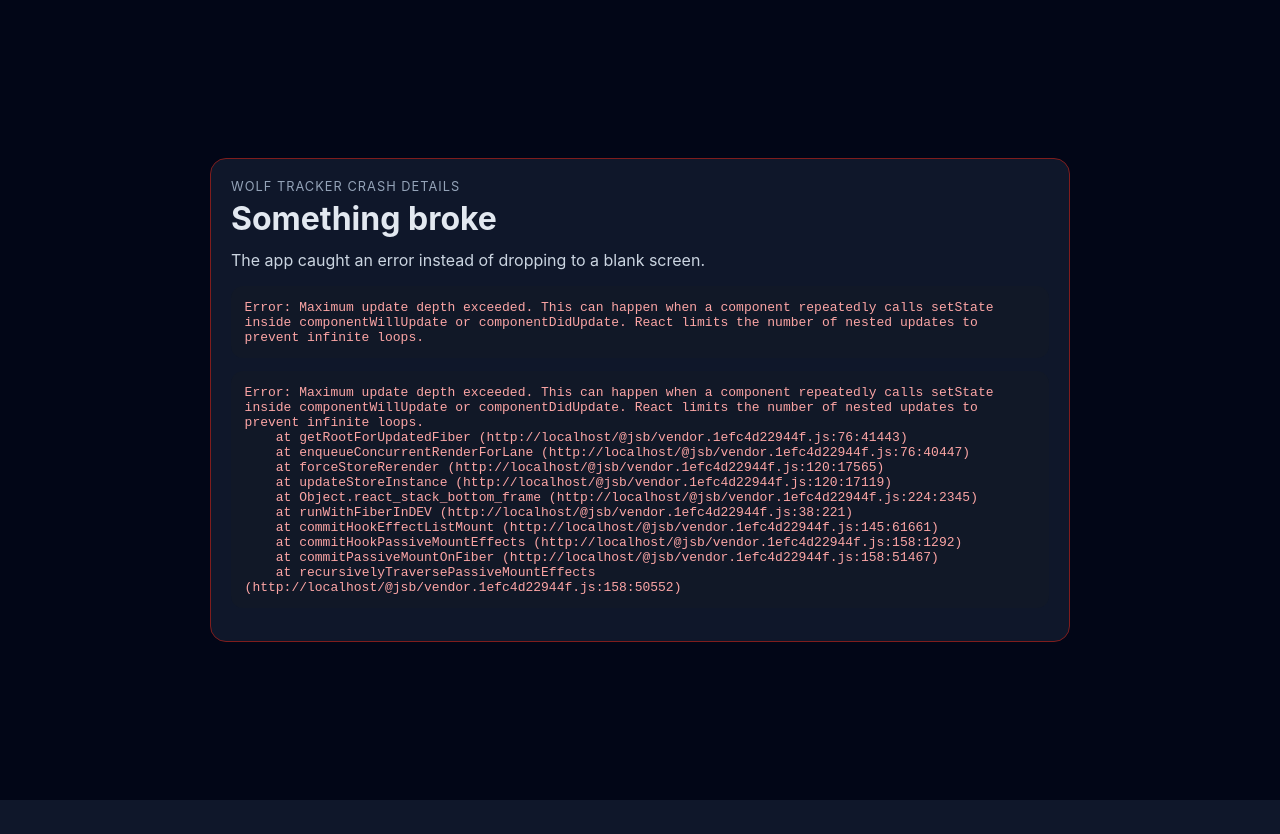
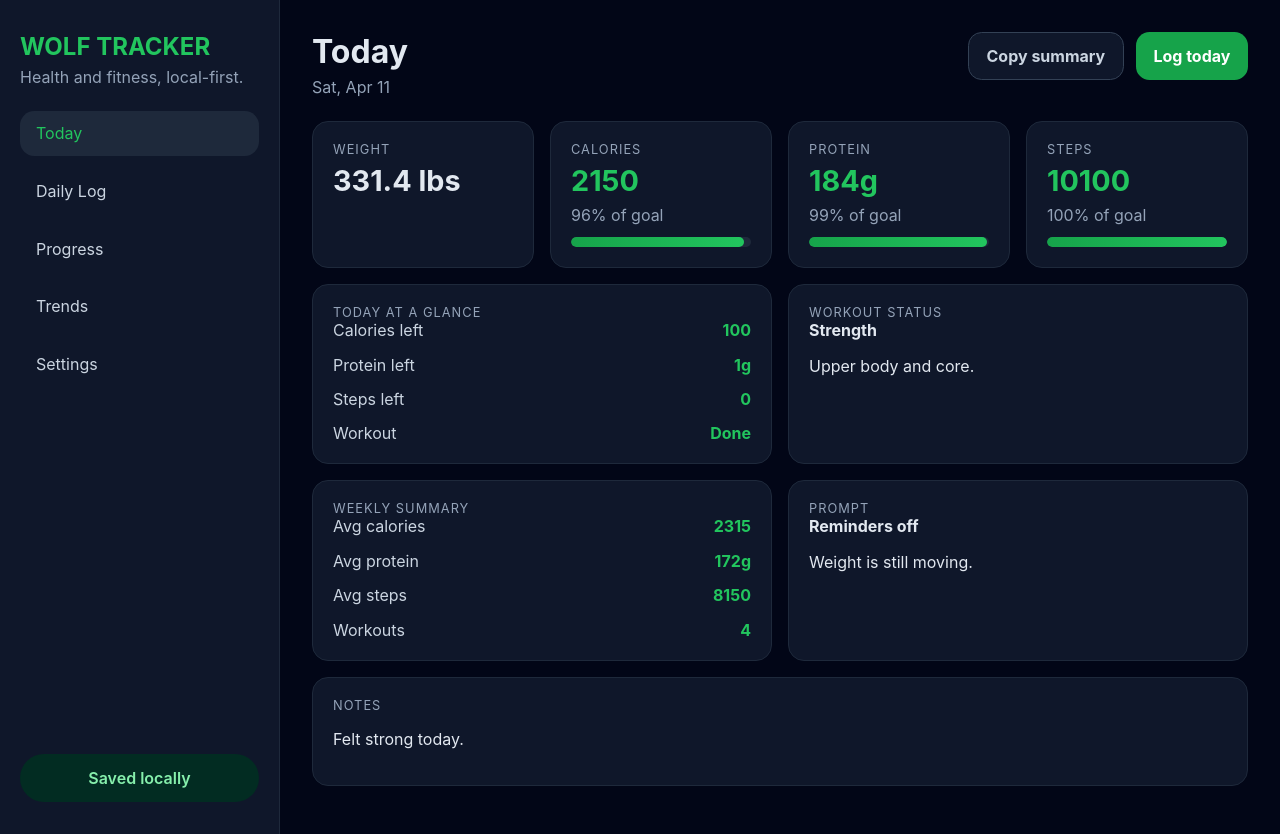
Before and after one commit to Alphaisinthewild/wolf-tracker, a React (Vite) app: page /#/setup in a window 1280 px wide. Both pictures are taken after a click on the button "Start tracking". Before the commit the page ends 800 px from the top, so only its background shows below. Built offline with nearby package versions, Linux system fonts and the light colour scheme.

Commit message:
Fix React selector loops in dashboard pages

```diff
--- a/src/pages/ProgressPage.jsx
+++ b/src/pages/ProgressPage.jsx
@@ -14,9 +14,13 @@
 export default function ProgressPage() {
   const profile = useTrackerStore(s => s.profile)
   const entries = useTrackerStore(s => s.entries)
-  const progress = useTrackerStore(s => s.getProgressStats())
-  const latestMeasurements = useTrackerStore(s => s.getLatestMeasurements())
-  const latestPhotos = useTrackerStore(s => s.getLatestPhotos())
+  const getProgressStats = useTrackerStore(s => s.getProgressStats)
+  const getLatestMeasurements = useTrackerStore(s => s.getLatestMeasurements)
+  const getLatestPhotos = useTrackerStore(s => s.getLatestPhotos)
+
+  const progress = useMemo(() => getProgressStats(), [entries, profile, getProgressStats])
+  const latestMeasurements = useMemo(() => getLatestMeasurements(), [entries, getLatestMeasurements])
+  const latestPhotos = useMemo(() => getLatestPhotos(), [entries, getLatestPhotos])
 
   const allEntries = useMemo(() => Object.values(entries).sort((a, b) => a.date.localeCompare(b.date)), [entries])
 
--- a/src/pages/TodayPage.jsx
+++ b/src/pages/TodayPage.jsx
@@ -1,4 +1,4 @@
-import { useState } from 'react'
+import { useMemo, useState } from 'react'
 import { Link } from 'react-router-dom'
 import useTrackerStore from '../store/useTrackerStore'
 import { formatDate, getTodayKey } from '../lib/dates'
@@ -25,12 +25,14 @@
 
 export default function TodayPage() {
   const profile = useTrackerStore(s => s.profile)
+  const entries = useTrackerStore(s => s.entries)
   const getTodayEntry = useTrackerStore(s => s.getTodayEntry)
-  const insights = useTrackerStore(s => s.getInsights())
+  const getInsights = useTrackerStore(s => s.getInsights)
   const [copied, setCopied] = useState(false)
 
   const today = getTodayKey()
-  const entry = getTodayEntry()
+  const entry = useMemo(() => getTodayEntry(), [entries, getTodayEntry])
+  const insights = useMemo(() => getInsights(), [entries, profile, getInsights])
   const caloriesRemaining = Math.max(0, profile.calorieGoal - Number(entry.calories || 0))
   const proteinRemaining = Math.max(0, profile.proteinGoal - Number(entry.protein || 0))
   const stepsRemaining = Math.max(0, profile.stepGoal - Number(entry.steps || 0))
--- a/src/pages/TrendsPage.jsx
+++ b/src/pages/TrendsPage.jsx
@@ -26,7 +26,10 @@
 
 export default function TrendsPage() {
   const [range, setRange] = useState(7)
-  const trendRows = useTrackerStore(s => s.getTrendData(range))
+  const entries = useTrackerStore(s => s.entries)
+  const getTrendData = useTrackerStore(s => s.getTrendData)
+
+  const trendRows = useMemo(() => getTrendData(range), [entries, range, getTrendData])
 
   const data = useMemo(() => trendRows.map(item => ({
     ...item,
```
